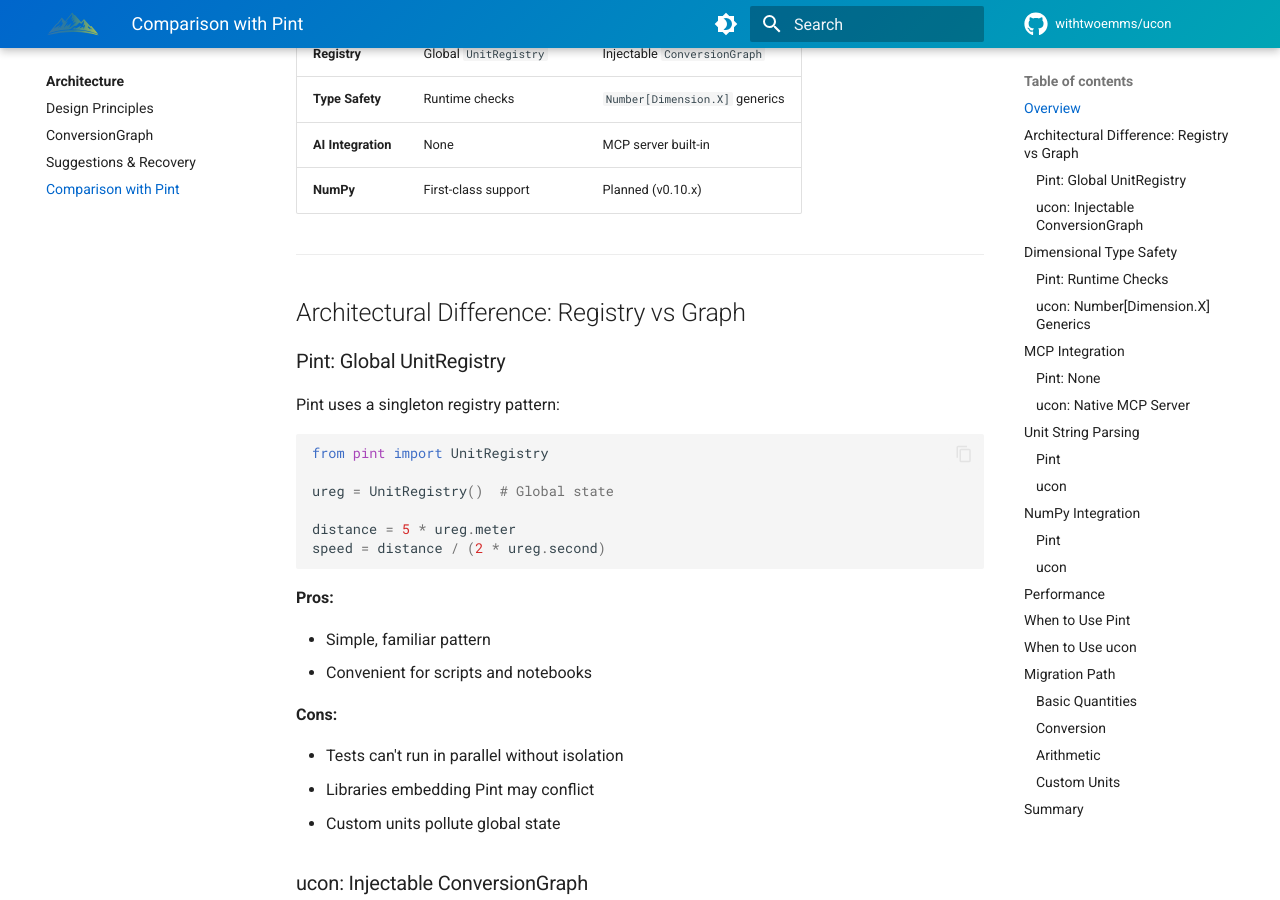
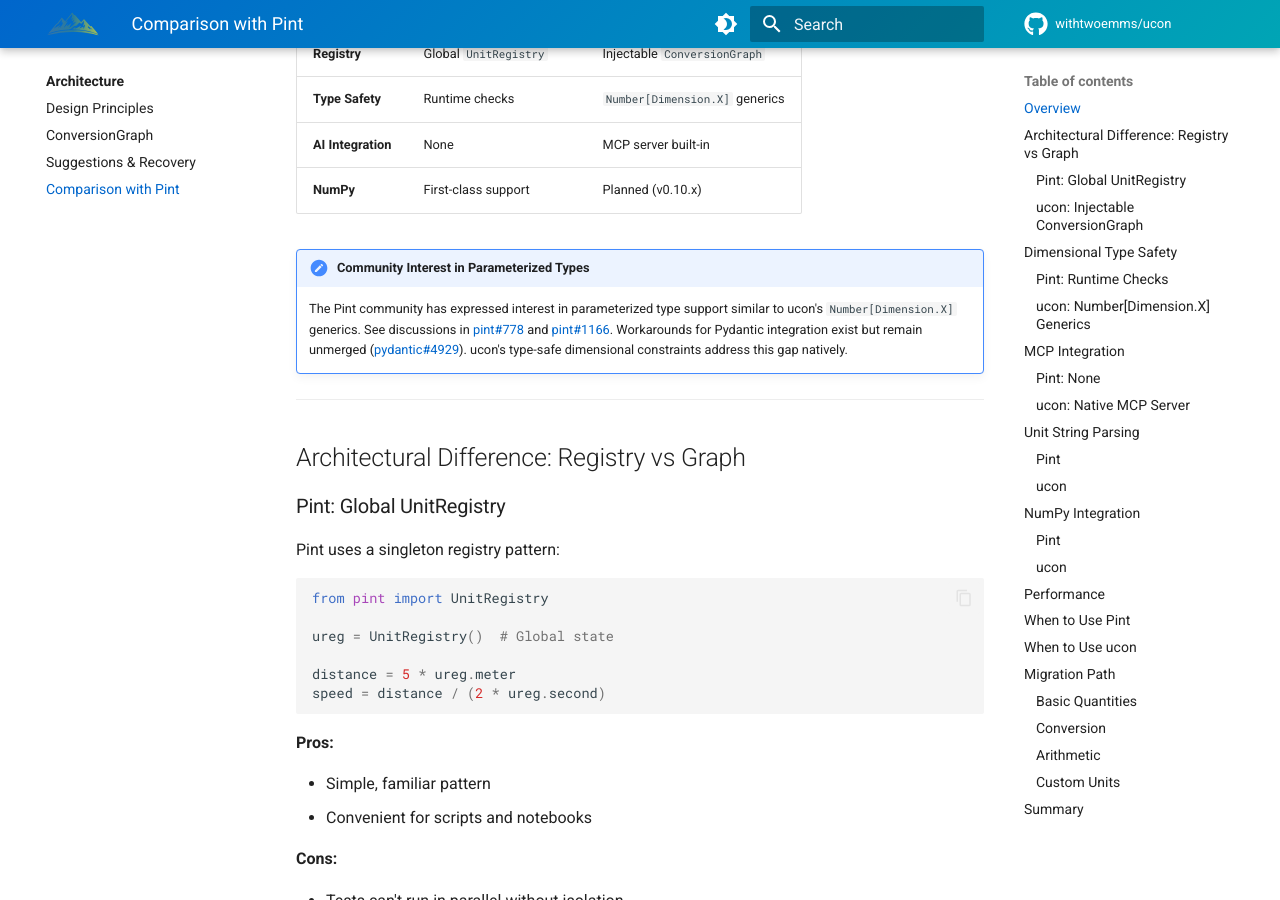
Before and after one commit to withtwoemms/ucon, an MkDocs documentation site: the page built from docs/architecture/comparison-with-pint.md, in a window 1280 px wide and 900 px high, scrolled down 472 px. Built offline with MkDocs 1.6.1 and Material for MkDocs 9.7.7, drawn with Linux system fonts in a browser that asks for light colours; comment, search, counter and statistics services are not loaded.

Commit message:
adds note on community interest in parameterized types for pint

```diff
--- a/docs/architecture/comparison-with-pint.md
+++ b/docs/architecture/comparison-with-pint.md
@@ -15,6 +15,9 @@
 | **Type Safety** | Runtime checks | `Number[Dimension.X]` generics |
 | **AI Integration** | None | MCP server built-in |
 | **NumPy** | First-class support | Planned (v0.10.x) |
+
+!!! note "Community Interest in Parameterized Types"
+    The Pint community has expressed interest in parameterized type support similar to ucon's `Number[Dimension.X]` generics. See discussions in [pint#778](https://github.com/hgrecco/pint/issues/778) and [pint#1166](https://github.com/hgrecco/pint/issues/1166). Workarounds for Pydantic integration exist but remain unmerged ([pydantic#4929](https://github.com/pydantic/pydantic/discussions/4929)). ucon's type-safe dimensional constraints address this gap natively.
 
 ---
 
```
